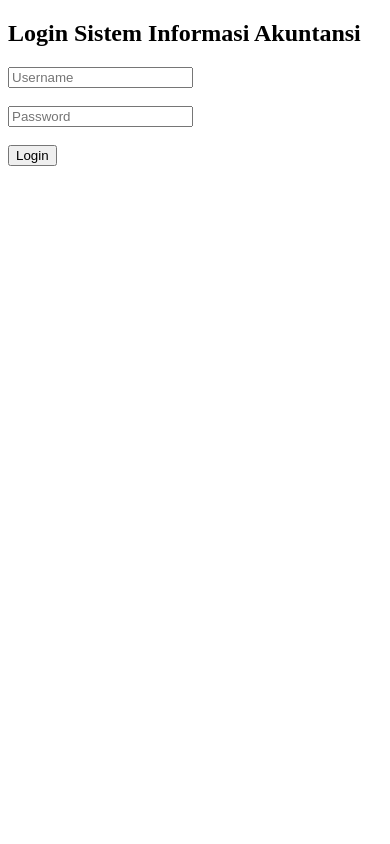
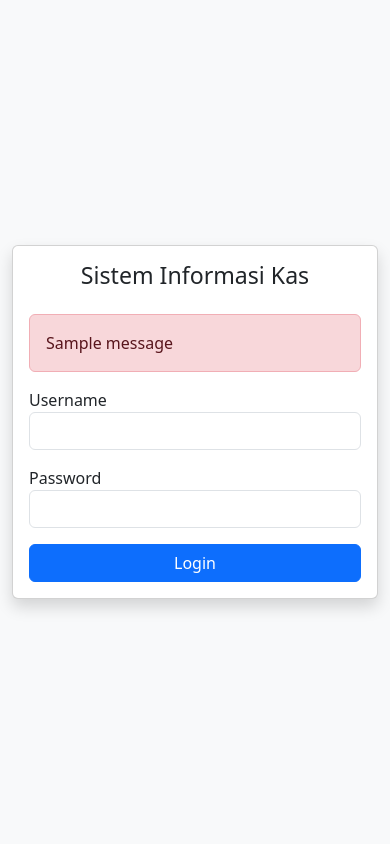
Before and after one commit to sahrulashar/sistem_informasi_keuangan, a Django app: template templates/login.html in a window 390 px wide. Run offline with Django 5.2, Linux system fonts and the light colour scheme; the template is opened without the code that fills it, so the values that code supplies are empty; one stand-in notice (Sample message) is shown; parts of the project's set-up code (start-up, migrations or seed data) failed here and were passed over.

Commit message:
update-an fitur login dan improvisasi fitur sistem informasi keuangan

```diff
--- a/keuangan/urls.py
+++ b/keuangan/urls.py
@@ -2,7 +2,12 @@ from django.urls import path
 from . import views
 
 urlpatterns = [
-    path('', views.dashboard, name='dashboard'),
+    path('', views.login_view, name='login'),
+
+    path('dashboard/', views.dashboard, name='dashboard'),
+
+    path('logout/', views.logout_view, name='logout'),
+
     path('kas-masuk/', views.kas_masuk, name='kas_masuk'),
     path(
         'kas-masuk/tambah/',
--- a/templates/login.html
+++ b/templates/login.html
@@ -1,38 +1,75 @@
 <!DOCTYPE html>
 <html>
 <head>
+
     <title>Login</title>
+
+    <link href="https://cdn.jsdelivr.net/npm/bootstrap@5.3.3/dist/css/bootstrap.min.css"
+          rel="stylesheet">
+
 </head>
-<body>
 
-<h2>Login Sistem Informasi Akuntansi</h2>
+<body class="bg-light">
+
+<div class="container">
+
+    <div class="row justify-content-center vh-100 align-items-center">
+
+        <div class="col-md-4">
+
+            <div class="card shadow">
+
+                <div class="card-body">
+
+                    <h3 class="text-center mb-4">
+                        Sistem Informasi Kas
+                    </h3>
+
+                    {% for message in messages %}
+                    <div class="alert alert-danger">
+                        {{ message }}
+                    </div>
+                    {% endfor %}
 
                     <form method="POST">
+
                         {% csrf_token %}
 
+                        <div class="mb-3">
+                            <label>Username</label>
                             <input
                                 type="text"
                                 name="username"
-        placeholder="Username"
-        required
+                                class="form-control"
                             >
+                        </div>
 
-    <br><br>
-
+                        <div class="mb-3">
+                            <label>Password</label>
                             <input
                                 type="password"
                                 name="password"
-        placeholder="Password"
-        required
+                                class="form-control"
                             >
+                        </div>
 
-    <br><br>
-
-    <button type="submit">
+                        <button
+                            type="submit"
+                            class="btn btn-primary w-100">
                             Login
                         </button>
 
                     </form>
 
+                </div>
+
+            </div>
+
+        </div>
+
+    </div>
+
+</div>
+
 </body>
 </html>
```
Also changed, not shown: keuangan/views.py (+34 -0 lines). Lines whose indentation alone changed are shown as unchanged.
